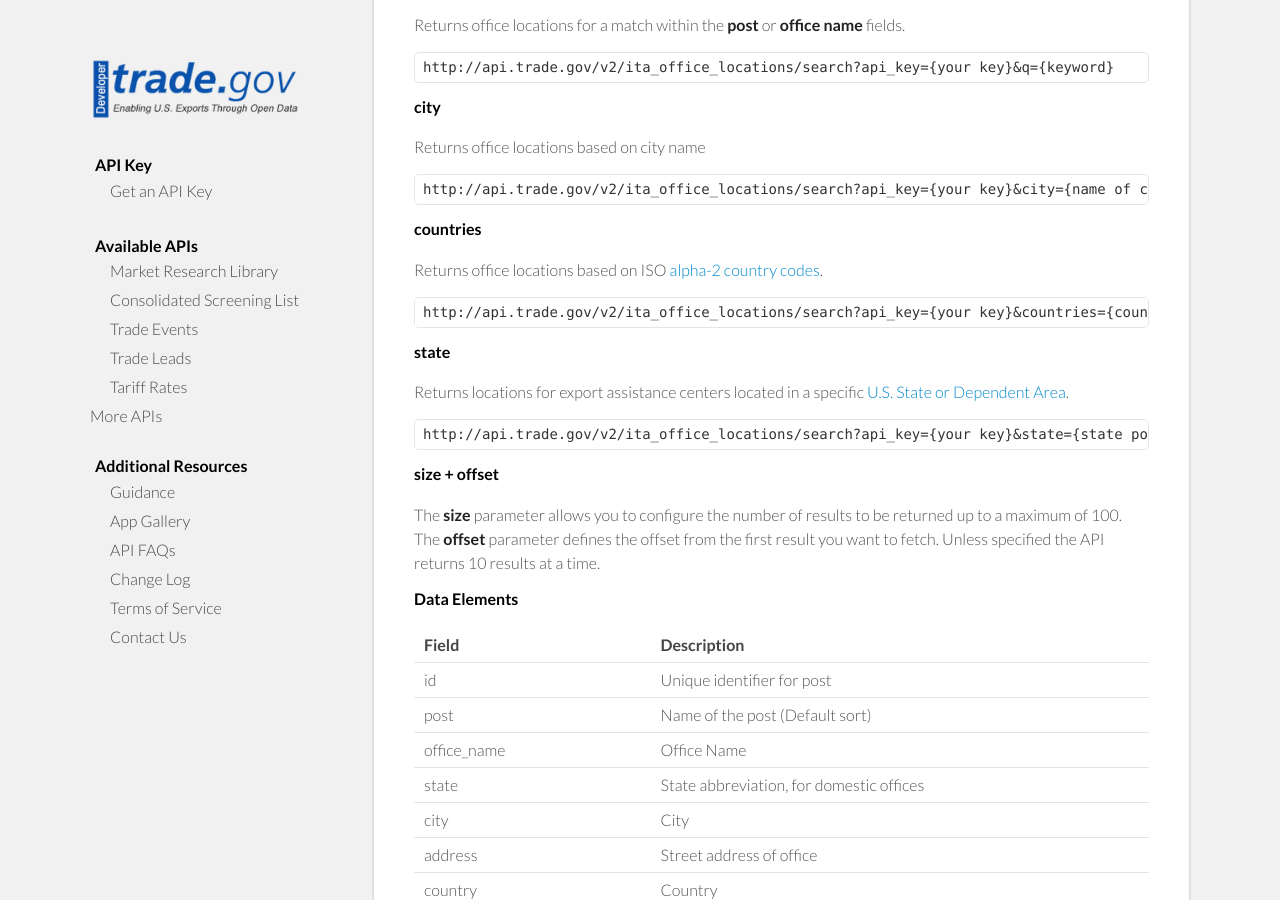
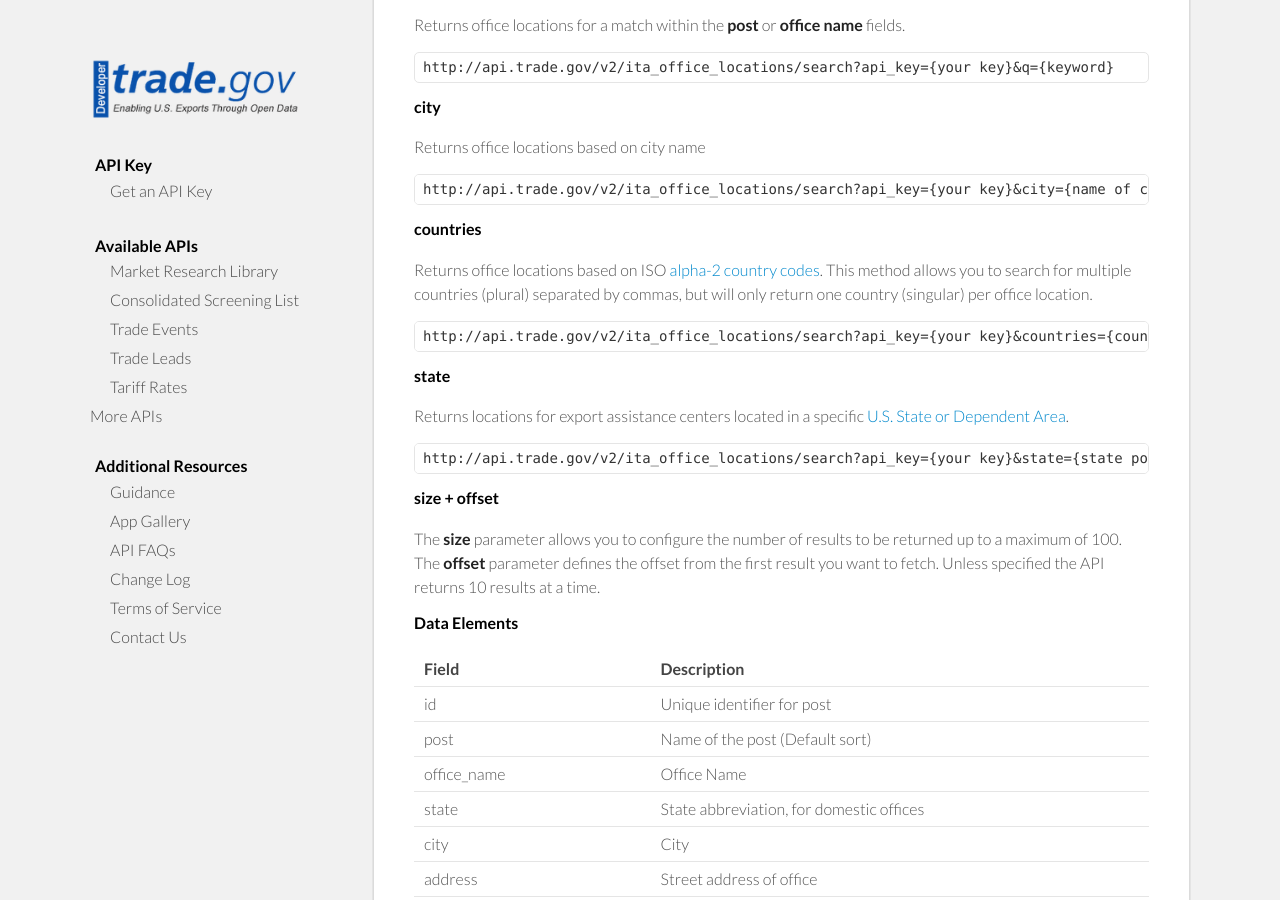
Before and after one commit to InternationalTradeAdministration/developerportal, a Jekyll site: the page built from _posts/v2/2015-02-24-ita-office-locations.md, in a window 1280 px wide and 900 px high, scrolled down 1047 px. Built offline with Jekyll 4.4.1, drawn with Linux system fonts in a browser that asks for light colours; nearby versions of some CDN libraries.

Commit message:
Clarified Countries

```diff
--- a/_posts/v2/2015-02-24-ita-office-locations.md
+++ b/_posts/v2/2015-02-24-ita-office-locations.md
@@ -64,7 +64,7 @@ Returns office locations based on city name
 
 ###countries
 
-Returns office locations based on ISO [alpha-2 country codes](http://www.iso.org/iso/home/standards/country_codes/country_names_and_code_elements.htm).
+Returns office locations based on ISO [alpha-2 country codes](http://www.iso.org/iso/home/standards/country_codes/country_names_and_code_elements.htm).  This method allows you to search for multiple countries (plural) separated by commas, but will only return one country (singular) per office location.
 
     http://api.trade.gov/v2/ita_office_locations/search?api_key={your key}&countries={country codes}
 
```
